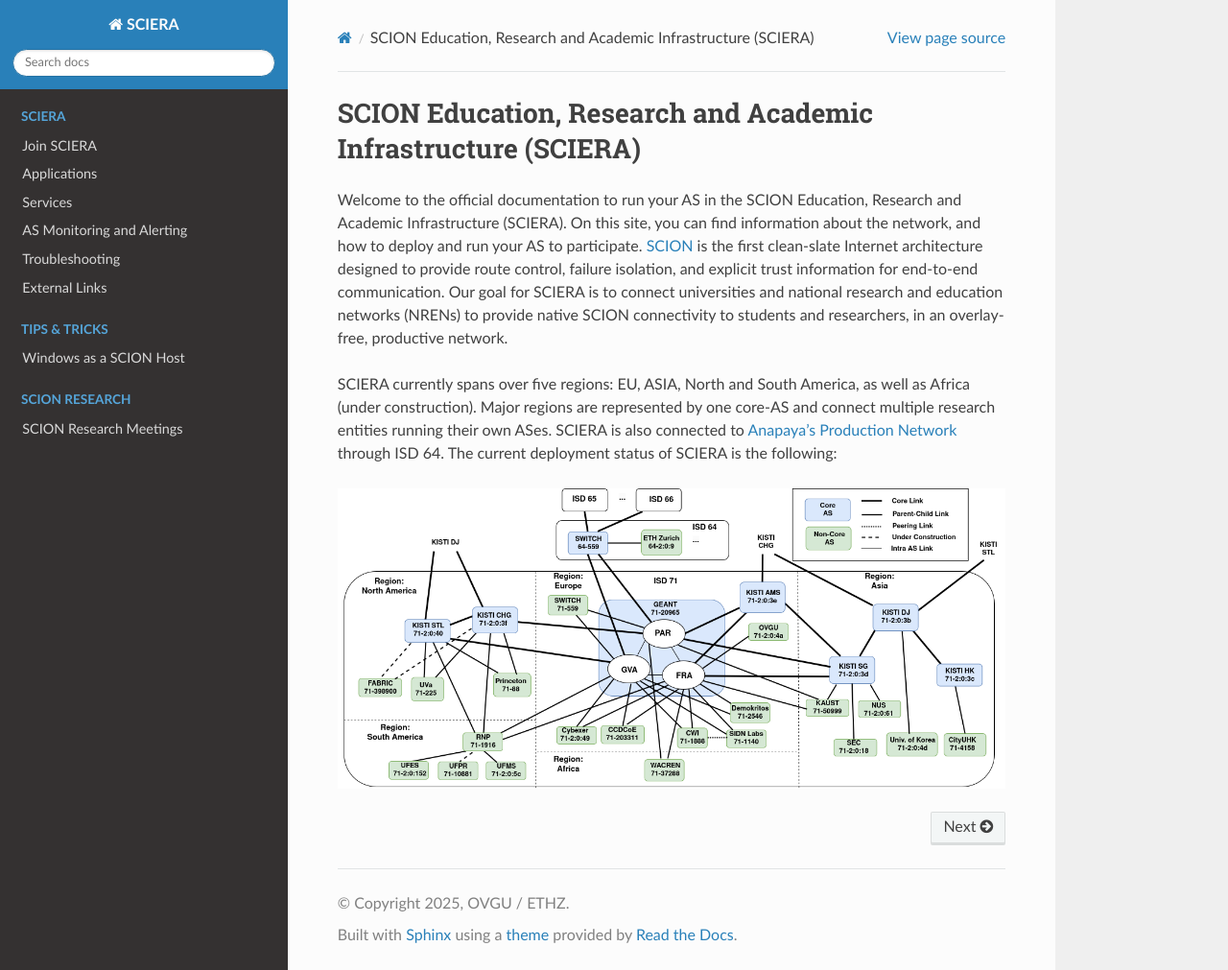
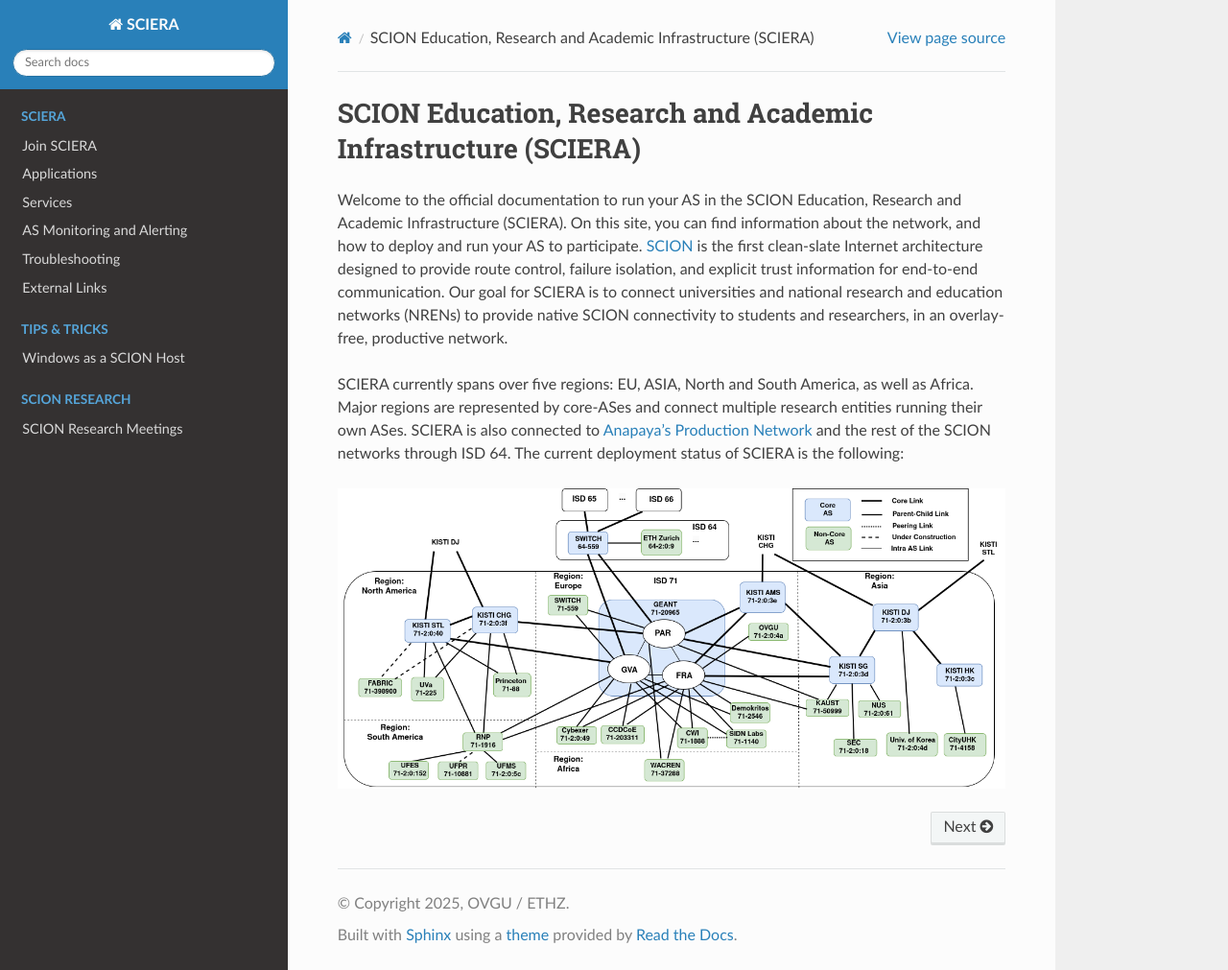
Before and after one commit to netsys-lab/scion-education-network-documentation, a Sphinx documentation site: the page built from docs/source/index.rst, in a window 1280 px wide and 1011 px high. Shown: the whole window at 96% size. Built offline with Sphinx 7.4.7 and the Read the Docs theme 3.1.0, drawn with Linux system fonts in a browser that asks for light colours.

Commit message:
Update landing page
Update text and links on the landing page.

```diff
--- a/docs/source/index.rst
+++ b/docs/source/index.rst
@@ -1,9 +1,9 @@
 SCION Education, Research and Academic Infrastructure (SCIERA)
 ===============================================
 
-Welcome to the official documentation to run your AS in the SCION Education, Research and Academic Infrastructure (SCIERA). On this site, you can find information about the network, and how to deploy and run your AS to participate. `SCION <https://scion-architecture.net/>`_ is the first clean-slate Internet architecture designed to provide route control, failure isolation, and explicit trust information for end-to-end communication. Our goal for SCIERA is to connect universities and national research and education networks (NRENs) to provide native SCION connectivity to students and researchers, in an overlay-free, productive network.
+Welcome to the official documentation to run your AS in the SCION Education, Research and Academic Infrastructure (SCIERA). On this site, you can find information about the network, and how to deploy and run your AS to participate. `SCION <https://docs.scion.org/en/latest/overview.html>`_ is the first clean-slate Internet architecture designed to provide route control, failure isolation, and explicit trust information for end-to-end communication. Our goal for SCIERA is to connect universities and national research and education networks (NRENs) to provide native SCION connectivity to students and researchers, in an overlay-free, productive network.
 
-SCIERA currently spans over five regions: EU, ASIA, North and South America, as well as Africa (under construction). Major regions are represented by one core-AS and connect multiple research entities running their own ASes. SCIERA is also connected to `Anapaya's Production Network <https://www.anapaya.net/>`_ through ISD 64. The current deployment status of SCIERA is the following:
+SCIERA currently spans over five regions: EU, ASIA, North and South America, as well as Africa. Major regions are represented by core-ASes and connect multiple research entities running their own ASes. SCIERA is also connected to `Anapaya's Production Network <https://www.anapaya.net/>`_ and the rest of the SCION networks through ISD 64. The current deployment status of SCIERA is the following:
 
 .. image:: images/edunet-topo.png
   :width: 1920
```
